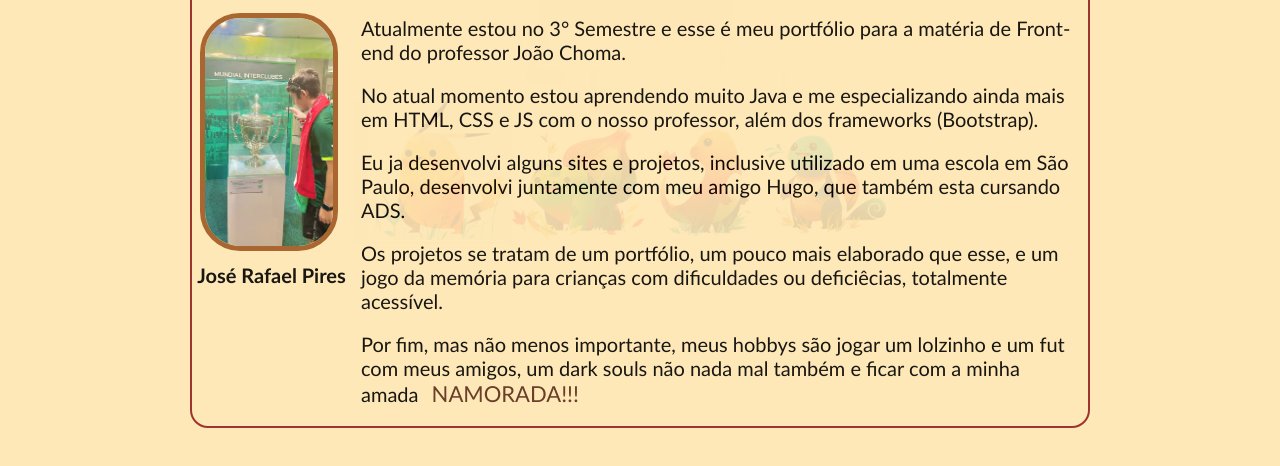
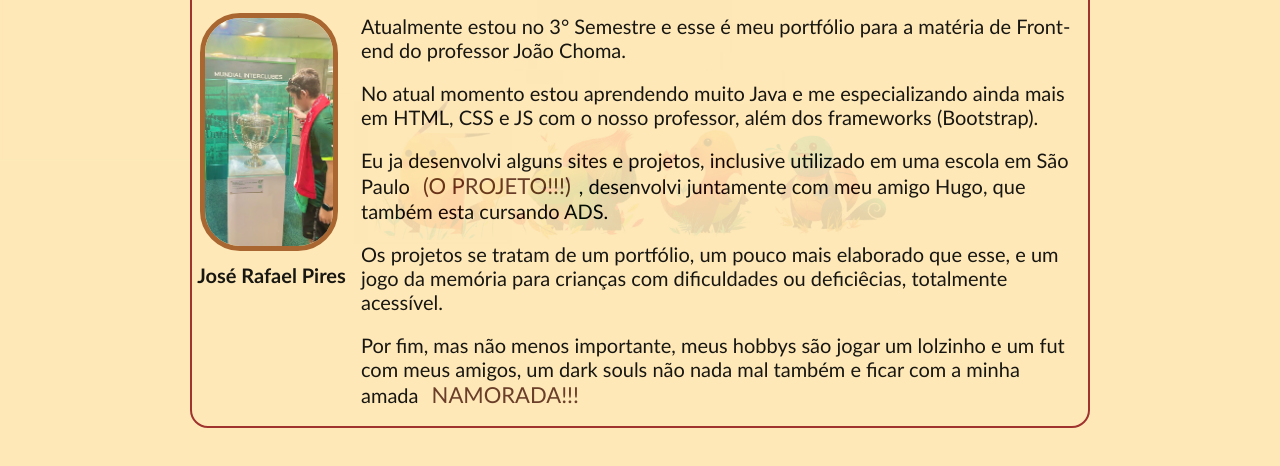
Before and after one commit to ZeRafael31/portfolio-do-zerafael, a plain HTML site: page index.html in a window 1280 px wide. Shown: the part 254-720 px from the top of the page. Drawn offline with Linux system fonts and the light colour scheme.

Commit message:
Commit 01

```diff
--- a/index.html
+++ b/index.html
@@ -66,7 +66,7 @@
           <br />
           <p>
             Eu ja desenvolvi alguns sites e projetos, inclusive utilizado em uma
-            escola em São Paulo, desenvolvi juntamente com meu amigo Hugo, que
+            escola em São Paulo <a href="https://projeto-jogo-da-memoria.netlify.app" target="_blank"> (O PROJETO!!!)</a>, desenvolvi juntamente com meu amigo Hugo, que
             também esta cursando ADS.
           </p>
           <br />
```
Also changed, not shown: style.css (+5 -2 lines).
